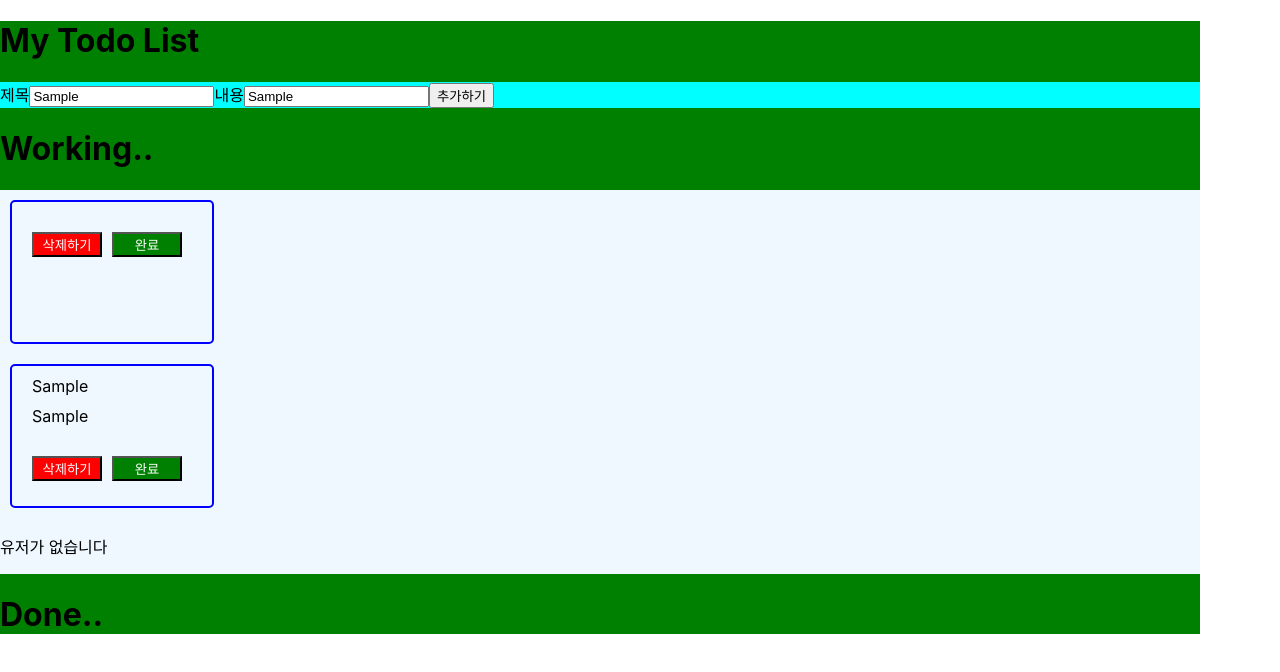
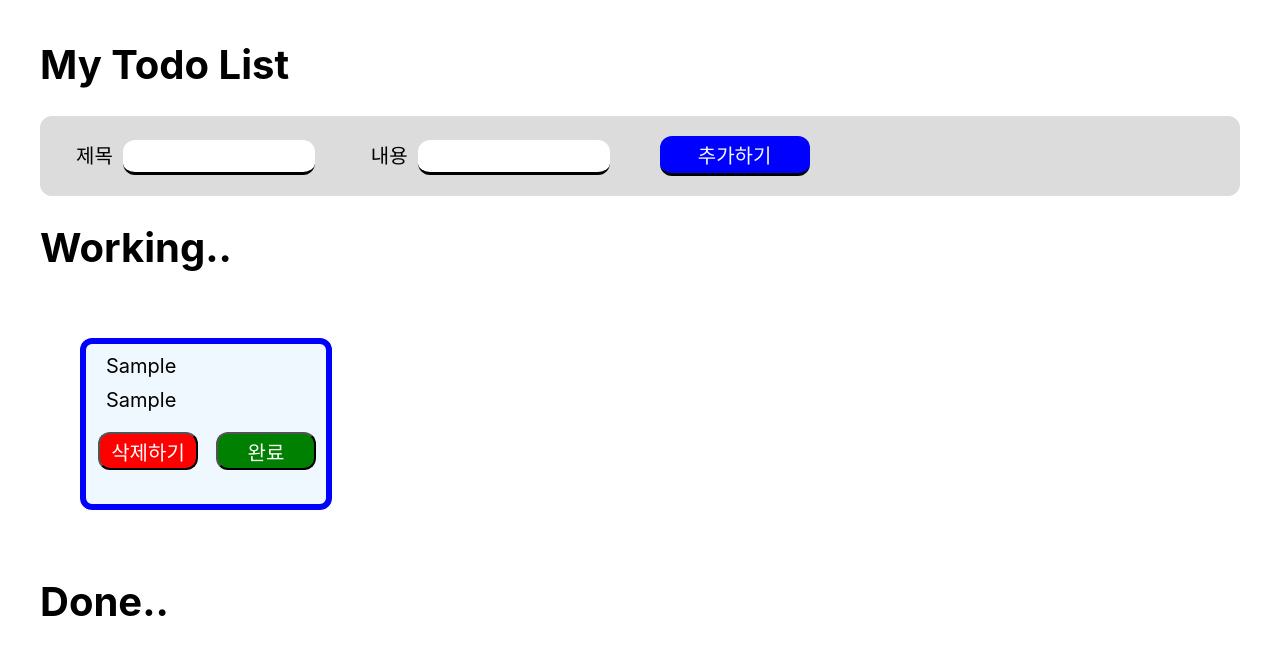
Before and after one commit to deasaungkim/TodoList-Redux-, a React (Create React App) app: page / in a window 1280 px wide. Both pictures are taken after typing "Sample", "Sample" into the empty fields and a click on the button "추가하기". Shown: the top 672 px of the page. Built offline with nearby package versions, Linux system fonts and the light colour scheme.

Commit message:
logicComplete

```diff
--- a/src/App.css
+++ b/src/App.css
@@ -1,24 +1,85 @@
+* {
+  font-size: 20px;
+}
+
 .Layout {
   min-width: 800px;
   max-width: 1200px;
-  background-color: green;
+  margin: 40px auto;
+}
+
+.Layout h1 {
+  font-size: 40px;
 }
 
 .HeaderWrap {
-  background-color: aqua;
+  background-color: gainsboro;
+  border-radius: 12px;
+  height: 80px;
+  line-height: 40px;
+}
+
+.HeaderWrap label,
+input {
+  height: 30px;
+  width: 170px;
+  line-height: 80px;
+
+  /* background-color: blue; */
+}
+
+.HeaderWrap label {
+  margin: 0 10px 0 36px;
+}
+
+.HeaderWrap input {
+  margin-right: 20px;
+  border-radius: 12px;
+  padding-left: 20px;
+  border-top: none;
+  border-left: none;
+  border-right: none;
+  border-bottom: 3px #000 solid;
+}
+
+
+.HeaderWrap button {
+  height: 40px;
+  width: 150px;
+  margin-left: 30px;
+  background-color: blue;
+  color: aliceblue;
+
+  border-radius: 12px;
+  border-top: none;
+  border-left: none;
+  border-right: none;
+  border-bottom: 3px #000 solid;
+}
+
+.A {
+  display: flex;
+  gap: 20px;
+  align-items: center;
+  padding: 30px;
+  margin: 0 auto;
 }
 
 
 .TodoListWrap {
-  background-color: aliceblue;
+  /* background-color: aliceblue; */
   display: flex;
+  flex-wrap: wrap;
+  gap: 12px;
+
 }
 
 .TodoCard {
-  border: 2px blue solid;
-  border-radius: 5px;
-  width: 200px;
-  height: 140px;
+  border: 6px blue solid;
+  background-color: aliceblue;
+  border-radius: 12px;
+  width: 240px;
+  height: 160px;
   margin: 10px;
 }
 
@@ -26,7 +87,13 @@
   margin: 10px 0 0 20px;
 }
 
+.TodoCard>div:nth-of-type(3) {
+  margin: 0;
+}
+
 .TodoCard button {
-  margin: 20px 10px 0 0;
-  width: 70px;
+  margin: 20px 6px 0 12px;
+  width: 100px;
+  height: 38px;
+  border-radius: 12px;
 }
--- a/src/App.js
+++ b/src/App.js
@@ -1,60 +1,106 @@
 // import logo from './logo.svg';
 import './App.css';
-import Done from './Done'
+// import Done from './Done'
 import TodoList from './TodoList';
 import { useState } from 'react';
 
 
 function App() {
-  const [users, setUsers] = useState([{ id: 0, title: '', content: '' }])
+
   const [title, setTitle] = useState('');
+  //제목의 input값을 지정
+  function targetHandler(event) {
+    setTitle(event.target.value)
+  }//titleSetter
   const [content, setContent] = useState('')
+  //내용의 input값을 지정
+  function targetHandlerContent(event) {
+    setContent(event.target.value)
+  }//contentSetter
 
+  const [users, setUsers] = useState([])
+  //Todo의 제목과 내용을들을 담을 배열
   const addUserHandler = () => {
     const newUser = {
       id: users.length + 1,
       title,
-      content
+      content,
+      isDone: false
     }
     setUsers([...users, newUser])
   }
-
-  function targetHandler(event) {
-    setTitle(event.target.value)
-
-  }
-  function targetHandlerContent(event) {
-    setContent(event.target.value)
-  }
+  //Todo를 받는 setter함수
 
   const deleteUserHandler = (id) => {
+    console.log("id:", id)
     const newUserList = users.filter((user) => user.id !== id);
     setUsers(newUserList)
   }
 
+  const editUserHandler = (id) => {
+    const newUserList = users.map((user) => {
+      if (user.id === id) {
+        return {
+          ...user,
+          isDone: !user.isDone,
+        };
+      } else {
+        return { ...user };
+      }
+    });
+    setUsers(newUserList);
+  };
+
+
+  const onSubmit = (event) => {
+    event.preventDefault()
+    //form 태그의 submit후의 일을 실행하지x
+    if (title === '') { return; }
+    if (content === '') { return; }
+    //submit이 된후 값이''으로 초기화되므로 setter도 ''로 초기화한다
+    setTitle(''); setContent('');
+  }
 
   return (
     <div className='Layout'>
       <h1>My Todo List</h1>
-      <header className='HeaderWrap'>
+      <form onSubmit={onSubmit} className='HeaderWrap'>
 
         <label>제목</label>
         <input onChange={targetHandler} value={title} />
+        <label>내용</label>
+        <input onChange={targetHandlerContent} value={content} />
+        <button onClick={addUserHandler}>추가하기</button>
+      </form>
 
-        <lable>내용</lable>
-        <input onChange={targetHandlerContent} value={content} />
+      <h1>Working..</h1>
+      <div className="A">
+        {users.map((user) => {
+          if (!user.isDone) {
+            return (
+              <TodoList user={user} key={user.id}
+                deleteUserHandler={deleteUserHandler}
+                editUserHandler={editUserHandler}>
+              </TodoList>)
+          }
+          else { return null }
+        })}
+        {/* <TodoList /> */}
+      </div>
 
-        <button onClick={addUserHandler}>추가하기</button>
-      </header>
-      <h1>Working..</h1>
-      {users.map((user) => {
-        return <TodoList user={user} key={user.id} handleDelete={deleteUserHandler}  ></TodoList>
-      })}
-      <TodoList />
       <h1>Done..</h1>
-      {/* <Done user={user} key={user.id} handleDelete={deleteUserHandler} /> */}
-
-
+      <div className="A">
+        {users.map((user) => {
+          if (user.isDone) {
+            return (
+              <TodoList user={user} key={user.id}
+                deleteUserHandler={deleteUserHandler}
+                editUserHandler={editUserHandler}>
+              </TodoList>)
+          }
+          else { return null }
+        })}
+      </div>
     </div>
   );
 }
--- a/src/TodoList.jsx
+++ b/src/TodoList.jsx
@@ -1,20 +1,6 @@
 // import App from './App'
 function TodoList(props) {
-  // const cardBox = []
-  // for (let i = 0; i < props.topics.length; i++) {
-  //   let t = props.topics[i]
-  // }
-  // cardBox.push(
-  //   <form>
-  //     <h1>Working..</h1>
-  //     {/* {t.id} */}
-  //     //받을 컴포넌트
-  //     <div>{props.user.title}</div>
-  //     <div>{props.user.content}</div>
-  //     <button onClick={() => { props.handleDelete(props.user.id) }}>삭제하기</button>
-  //     <button>완료</button>
-  //   </form>
-  // )
+
   // const done = [
   //   <form>
   //     <button>삭제하기</button>
@@ -26,7 +12,6 @@ function TodoList(props) {
   //     props.user.filter((props.user) => TodoList.id !== id);
   //   setUsers(newUserList)
   // }
-  console.log("나는", props.user)
 
   // function complete() {
   //   return (
@@ -37,18 +22,21 @@ function TodoList(props) {
   //       </div>)
   // }
 
+  // console.log("나는", props.user)
   return (
     <div className='TodoListWrap'>
       {
-        props.user ?
-          <div className='TodoCard'>
-            <div>{props.user.title}</div>
-            <div>{props.user.content}</div>
+        // props.user ?
+        <div className='TodoCard'>
+          <div>{props.user.title}</div>
+          <div>{props.user.content}</div>
+          <div>
+            <CustomButton onClick={() => { props.deleteUserHandler(props.user.id) }} color="red">삭제하기</CustomButton>
 
-            <div><CustomButton onClick={() => { props.handleDelete(props.user.id) }} color="red">삭제하기</CustomButton>
-              <CustomButton color="green">완료</CustomButton></div>
+            <CustomButton onClick={() => { props.editUserHandler(props.user.id) }} color="green">{props.user.isDone ? "취소" : "완료"}</CustomButton>
           </div>
-          : <p>유저가 없습니다</p>
+        </div>
+        // : <p>유저가 없습니다</p>
       }
     </div>
   )
```
